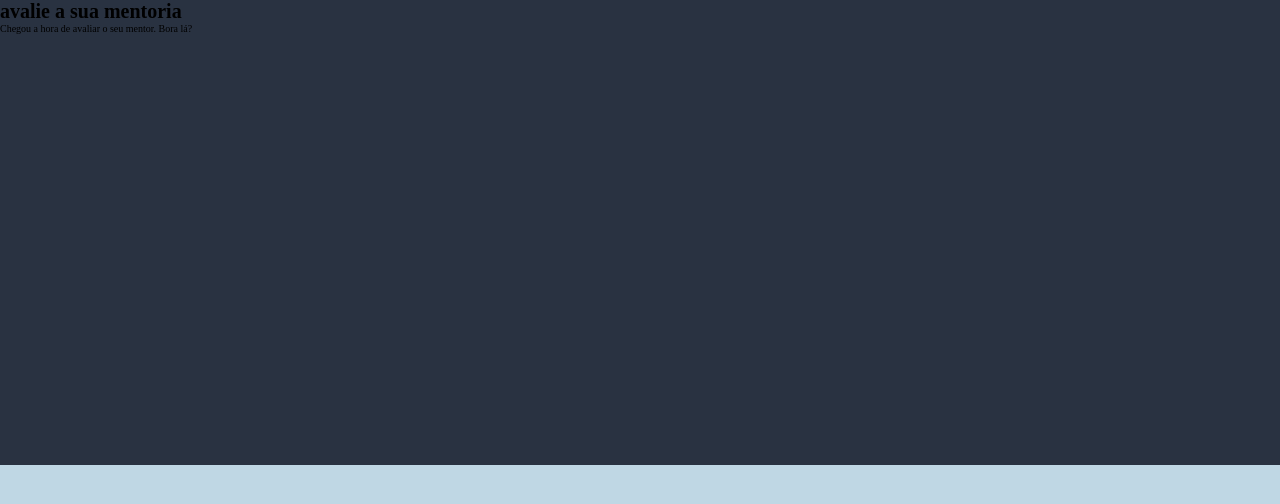
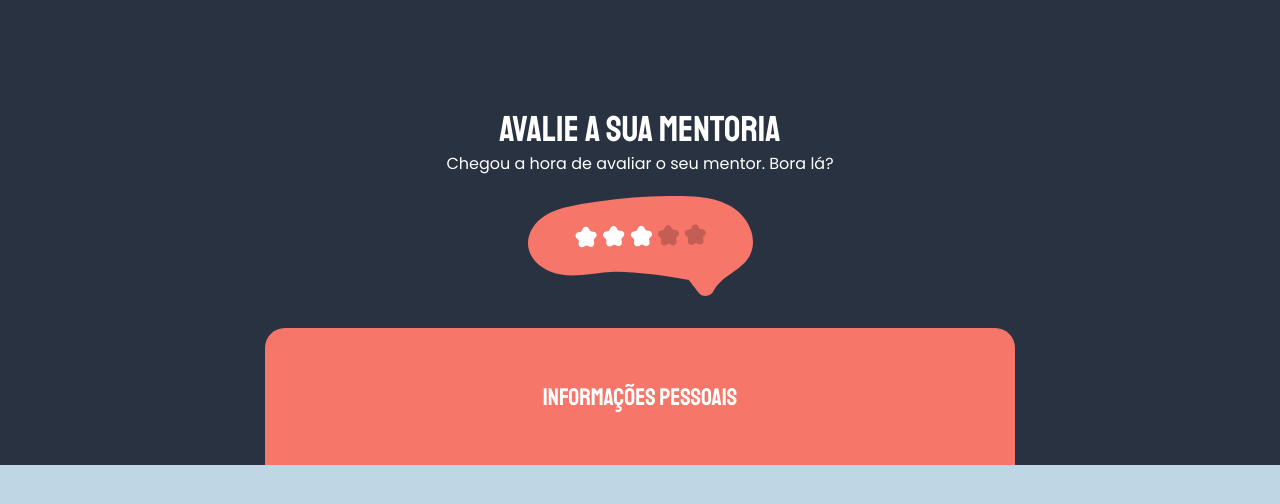
Before and after one commit to gabriel-assana/Formulario-Avalia-o, a plain HTML site: page index.html in a window 1280 px wide. Drawn offline with Linux system fonts and the light colour scheme.

Commit message:
Header Finalizado

```diff
--- a/index.html
+++ b/index.html
@@ -2,16 +2,28 @@
 <html lang="en">
 <head>
     <meta charset="UTF-8">
+    <link rel="preconnect" href="https://fonts.googleapis.com">
+    <link rel="preconnect" href="https://fonts.gstatic.com" crossorigin>
     <meta http-equiv="X-UA-Compatible" content="IE=edge">
     <meta name="viewport" content="width=device-width, initial-scale=1.0">
     <link rel="stylesheet" href="style.css">
+    <link href="https://fonts.googleapis.com/css2?family=Poppins&family=Staatliches&display=swap" rel="stylesheet">
     <title>Document</title>
 </head>
 <header>
-    <h1>avalie a sua mentoria</h1>
-    <p>Chegou a hora de avaliar o seu mentor. Bora lá?</p>
+    <div class="container-header">
+        <h1>avalie a sua mentoria</h1>
+        <p>Chegou a hora de avaliar o seu mentor. Bora lá?</p>
+        <img src="./images/img1.svg" alt="Balão com estrelas">
+    </div>
+        <div class="form-top">
+        <p>Informações pessoais</p>
+    </div>
 </header>
 <body>
+    <form>
+
+    </form>
 
 </body>
 </html>
--- a/style.css
+++ b/style.css
@@ -10,15 +10,75 @@
 
 
 header{
-    content:"";
+    display: flex;
+    flex-direction: column;
+    background-color: #293241;
+
     position: absolute;
-    top: 0;
-    left: 0;
-    background-color: #293241;
+    z-index: -1;
 
     width: 100%;
     height: 46.5rem;
-    z-index: -1;
+
+    color: #FFFFFF;
+}
+
+.container-header{
+    display:flex;
+    flex-direction: column;
+    align-items: center;
+
+    margin: 10.7rem auto 0 auto;
+}
+
+header h1 {
+    font-family: 'Staatliches';
+    font-weight: 400;
+    font-size: 36px;
+    line-height: 45px;
+
+}
+
+header p {
+    font-family: 'Poppins';
+    font-weight: 400;
+    font-size: 16px;
+    line-height: 24px;
+
+    margin-bottom: 2rem;
+}
+
+header img {
+    width: 22.5rem;
+    margin-bottom: 3.2rem;
+}
+
+
+.form-top{
+    display: flex;
+    justify-content: center;
+    align-items: center;
+
+    width: 75.0rem;
+    height: 13.8rem;
+
+    border-radius: 20px 20px 0px 0px;
+    background-color: #F67669;
+
+    margin: 0 auto;
+
+}
+
+.form-top p {
+
+    font-family: 'Staatliches';
+
+    font-size: 24px;
+    text-align: center;
+    line-height: 34px;
+    font-weight: 400;
+
+    margin: 0 auto;
 }
 
 body {
```
